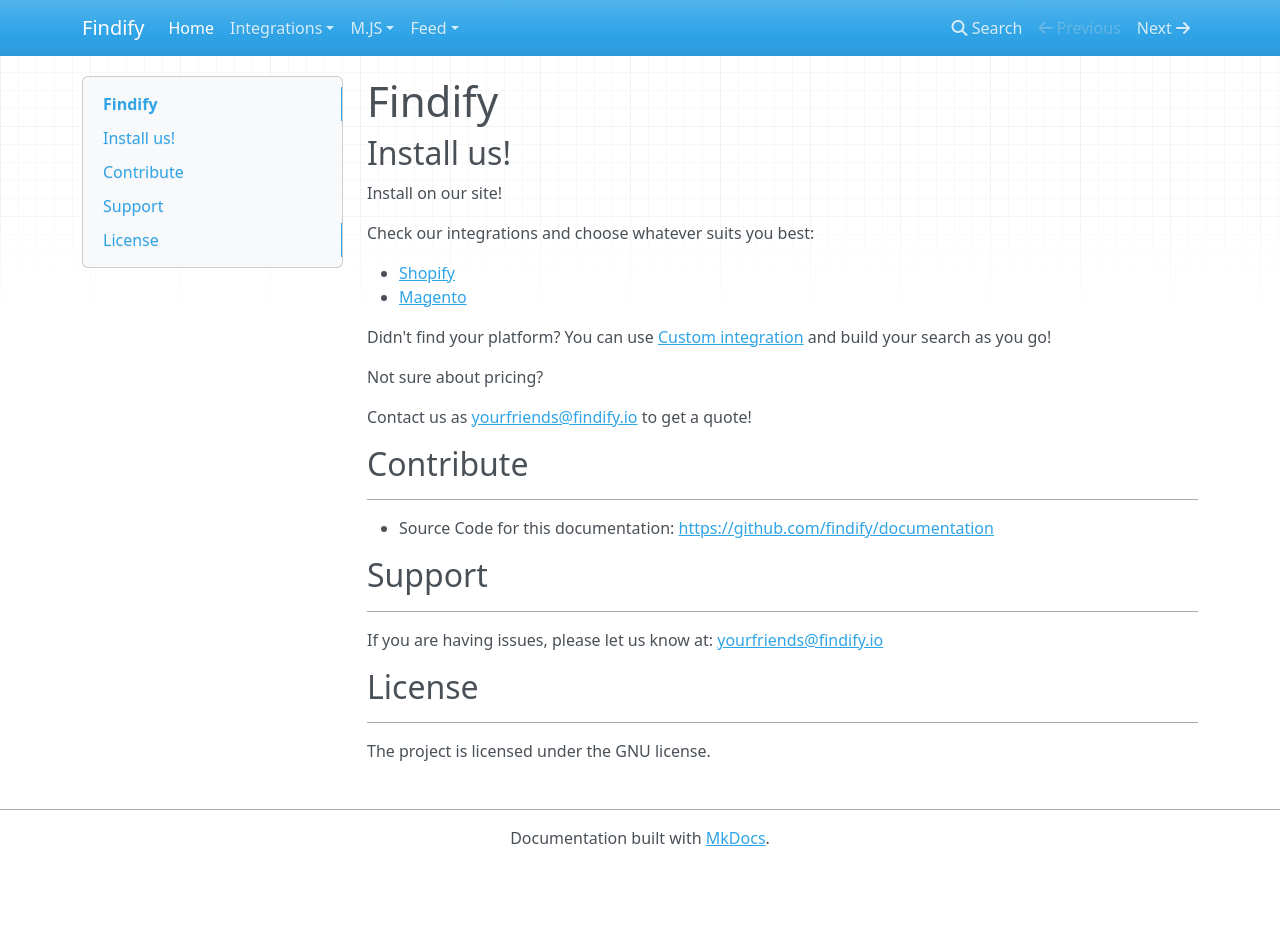
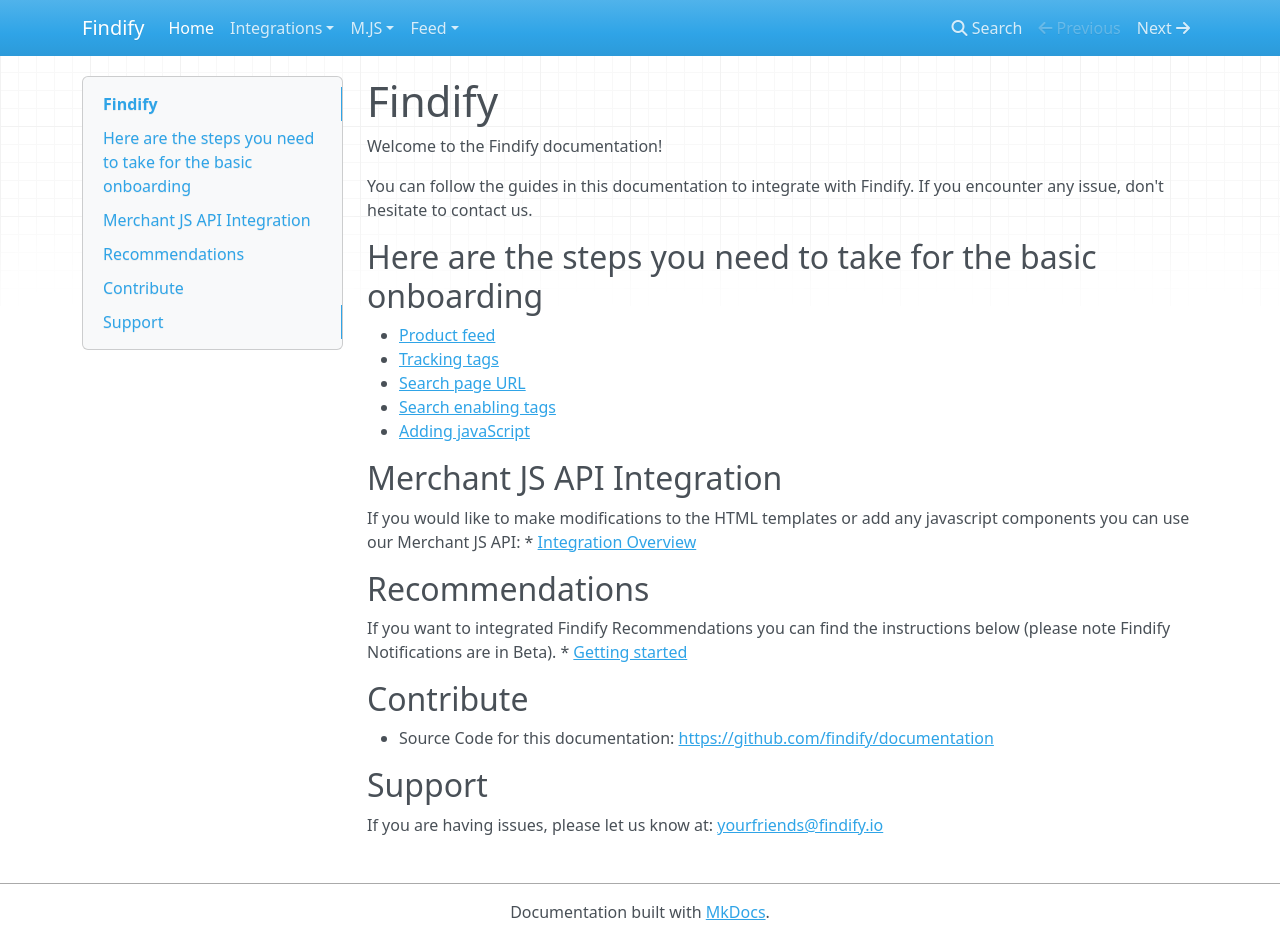
Before and after one commit to hughker/documentation, an MkDocs documentation site: the page built from docs/index.md, in a window 1280 px wide and 940 px high. Built offline with MkDocs 1.6.1, drawn with Linux system fonts in a browser that asks for light colours; nearby versions of some CDN libraries; old or Windows-style settings are respelled for this version of MkDocs.

Commit message:
Updated index.md

```diff
--- a/docs/index.md
+++ b/docs/index.md
@@ -1,34 +1,29 @@
 # Findify
 
-##Install us!
+Welcome to the Findify documentation!
 
-Install on our site!
+You can follow the guides in this documentation to integrate with Findify. If you encounter any issue, don't hesitate to contact us.
 
-Check our integrations and choose whatever suits you best:
+## Here are the steps you need to take for the basic onboarding
 
-- [Shopify](/integrations/shopify.md)
-- [Magento](/integrations/magento.md)
+* [Product feed](onboarding/productFeed.md)
+* [Tracking tags](onboarding/trackingTags.md)
+* [Search page URL](onboarding/searchPageURL.md)
+* [Search enabling tags](onboarding/searchEnablingTags.md)
+* [Adding javaScript](onboarding/addingJavaScript.md)
 
-Didn't find your platform? You can use [Custom integration](/integrations/custom.md) and build your search as you go!
+## Merchant JS API Integration
+If you would like to make modifications to the HTML templates or add any javascript components you can use our Merchant JS API:
+* [Integration Overview](api/overview.md)
 
-Not sure about pricing?
-
-Contact us as [yourfriends@findify.io][email] to get a quote!
+## Recommendations
+If you want to integrated Findify Recommendations you can find the instructions below (please note Findify Notifications are in Beta).
+* [Getting started](recommendations/gettingStarted.md)
 
 ## Contribute
-----------
 
-- Source Code for this documentation: [https://github.com/findify/documentation][git-repo-url]
+- Source Code for this documentation: [https://github.com/findify/documentation]()
 
 ## Support
--------
 
-If you are having issues, please let us know at: [yourfriends@findify.io][email]
-
-## License
--------
-
-The project is licensed under the GNU license.
-
-[git-repo-url]: <https://github.com/joemccann/dillinger.git>
-[email]: <yourfriends@findify.io>
+If you are having issues, please let us know at: [yourfriends@findify.io]()
```
